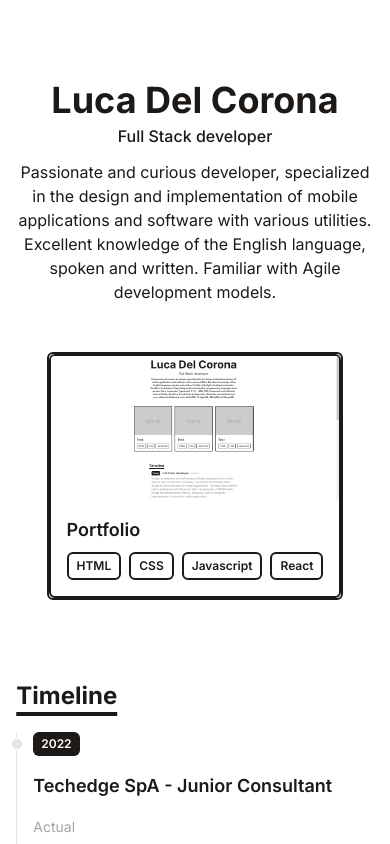
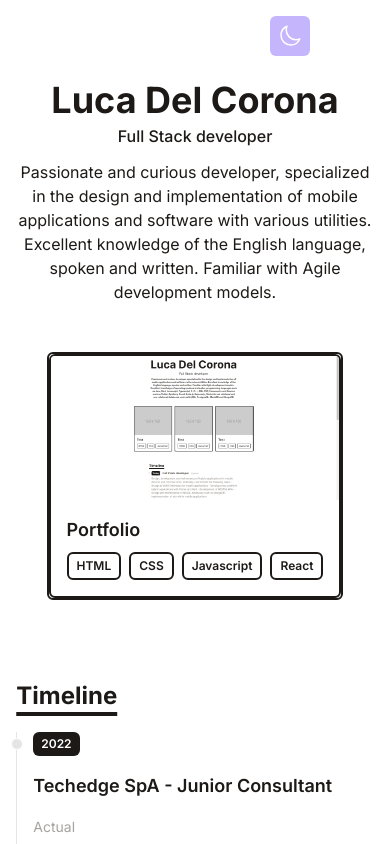
Before and after one commit to VoidElle/portfolio, a React (Vite) app: page / in a window 390 px wide. Shown: the top 844 px of the page. Built offline with nearby package versions, Linux system fonts and the light colour scheme.

Commit message:
Re-add light / dark mode switch

```diff
--- a/src/App.jsx
+++ b/src/App.jsx
@@ -69,7 +69,7 @@ function App() {
             <button
                 type="button"
                 onClick={handleThemeSwitch}
-                className="fixed p-2 z-10 right-20 top-4 bg-violet-300 dark:bg-orange-300 text-lg p-1 rounded-md hidden lg:block"
+                className="absolute lg:fixed p-2 z-10 right-20 top-4 bg-violet-300 dark:bg-orange-300 text-lg p-1 rounded-md"
             >
                 {theme === 'dark' ? sun : moon}
             </button>
```
